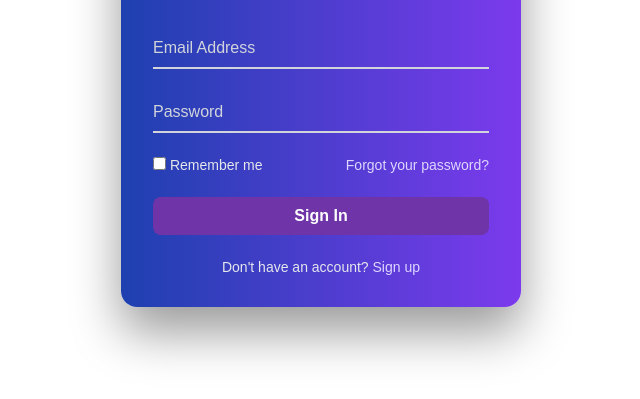
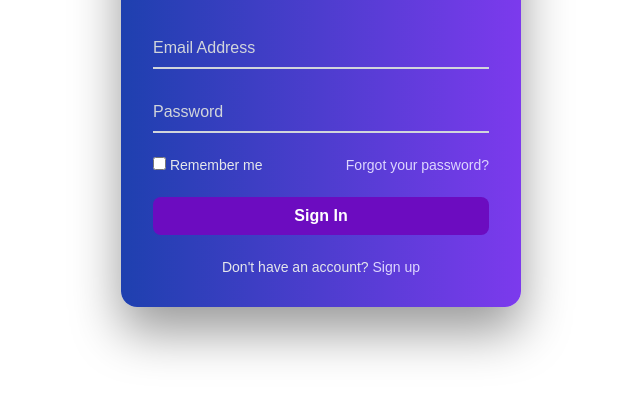
Before and after one commit to NishaimLimbu/Website-Creation, a plain HTML site: page Sign Up page/index.html in a window 1280 px wide. In both pictures the pointer is over the button "Sign In". Shown: the part 299-698 px from the top of the page, without its empty margins (319-959 px from the left). Drawn offline with Linux system fonts and the light colour scheme.

Commit message:
Fix CSS formatting and correct typos

```diff
--- a/Sign Up page/style.css
+++ b/Sign Up page/style.css
@@ -110,7 +110,7 @@ button{
     transition: 0.3s;
 }
 
-botton:hover{
+button:hover{
     background-color: #6c0cc0;
 }
 
@@ -128,4 +128,5 @@ botton:hover{
 
 .signup a:hover{
     text-decoration: underline;
+
 }
```
